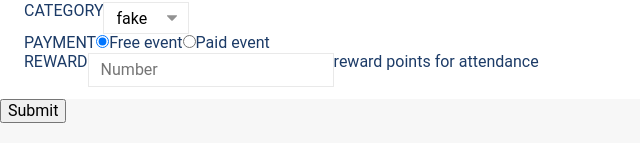
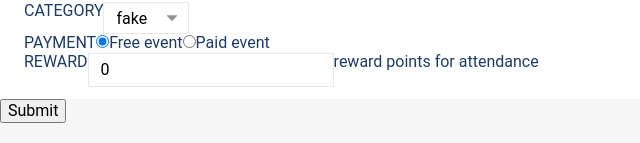
Before and after one commit to pumanitro/Accenture-Interview-App, a React (Create React App) app: page / in a window 1280 px wide. Shown: the part 287-430 px from the top of the page, without its empty margins (0-640 px from the left). Built offline with nearby package versions, Linux system fonts and the light colour scheme.

Commit message:
Used Formik input for number field.

```diff
--- a/src/pages/Home/About/About.tsx
+++ b/src/pages/Home/About/About.tsx
@@ -1,6 +1,5 @@
 import React from 'react';
 import { CardTitle, Card } from 'components/Card/Card.s';
-import { Input } from 'components/Input/Input';
 import { FormElement } from 'components/FormElement/FormElement';
 import { FormInput } from 'components/FormInput/FormInput';
 import { isRequired } from 'helpers/formValidations';
@@ -61,7 +60,7 @@ export const About = () => {
       </FormElement>
 
       <FormElement title="reward">
-        <Input placeholder="Number" type="number" min={0} />
+        <FormInput placeholder="Number" type="number" min={0} name="reward" />
         <span> reward points for attendance</span>
       </FormElement>
     </Card>
--- a/src/pages/Home/Home.tsx
+++ b/src/pages/Home/Home.tsx
@@ -10,6 +10,7 @@ export const Home: FunctionComponent = () => (
       description: '',
       category: '',
       payment: 'Free event',
+      reward: '0',
     }}
     onSubmit={formBag => console.log(formBag)}
   >
```
